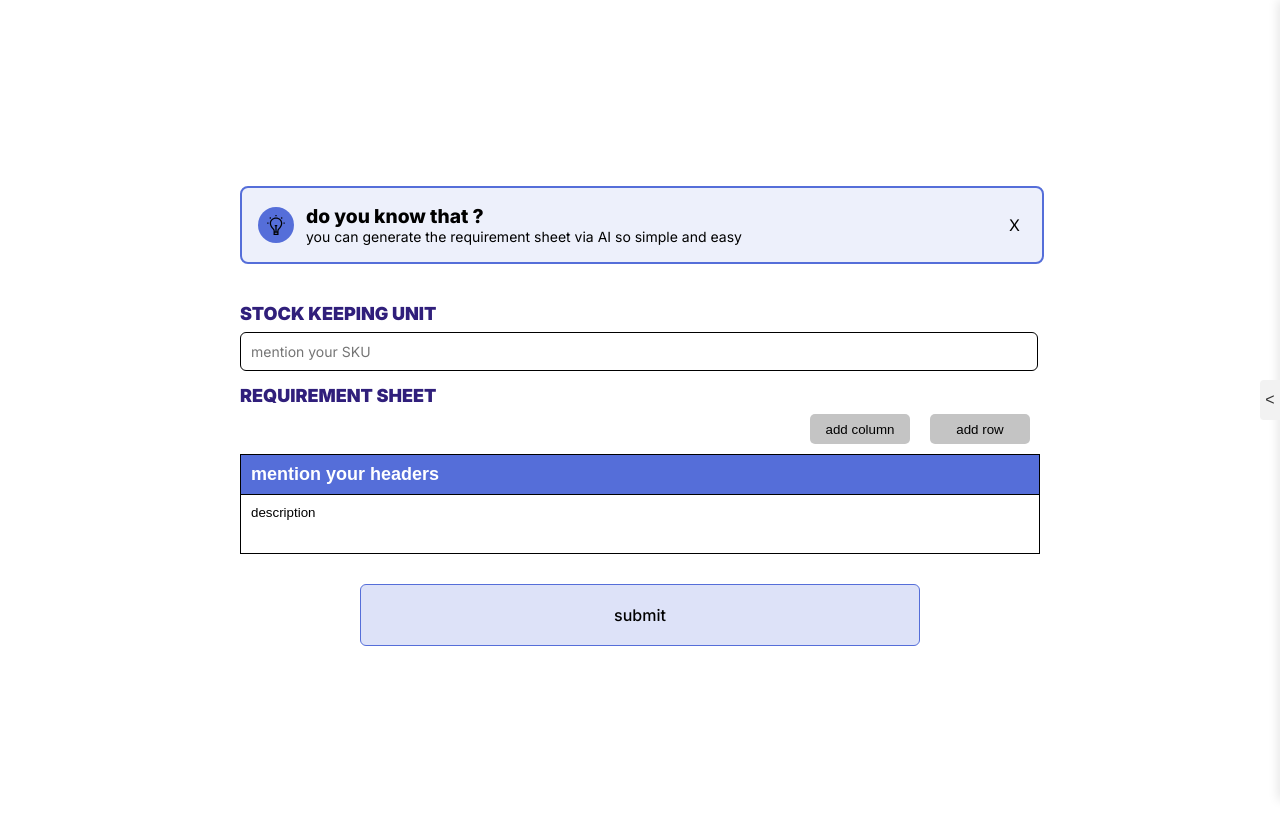
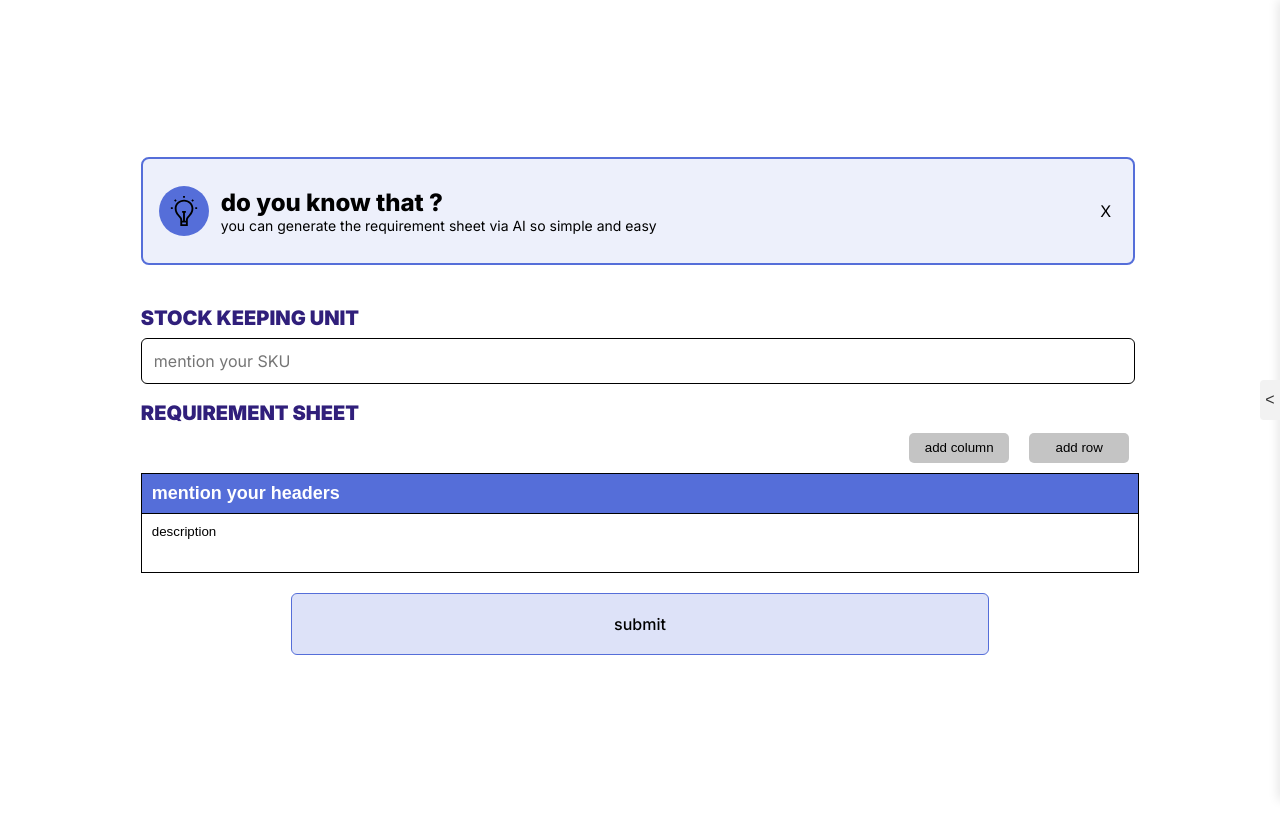
Before and after one commit to Yranshevare/Automate_Product_purchase, a React (Vite) app in the folder React_Frontend/: page /reqSheet/1 in a window 1280 px wide. Built offline with nearby package versions, Linux system fonts and the light colour scheme.

Commit message:
improved css

```diff
--- a/React_Frontend/src/CSS/ReqSheet.css
+++ b/React_Frontend/src/CSS/ReqSheet.css
@@ -16,7 +16,7 @@
   flex: 1;
   height: 100%;
   padding: 20px;
-  max-width: 800px;
+  max-width: 80%;
   margin: 0 auto;
   transition: margin-right 0.3s ease;
 }
@@ -43,7 +43,7 @@
   width: 96%;
   cursor: pointer;
   transition: transform 0.3s ease, opacity 0.3s ease;
-  height: 50px;
+  height: 80px;
 }
 
 .info-banner.closing {
@@ -54,8 +54,8 @@
 .info-icon-container {
   background-color: #556ed9;
   border-radius: 50%;
-  width: 36px;
-  height: 36px;
+  width: 50px;
+  height: 50px;
   display: flex;
   align-items: center;
   justify-content: center;
@@ -63,8 +63,8 @@
 }
 
 .info-icon {
-  width: 20px;
-  height: 20px;
+  width: 30px;
+  height: 30px;
   color: white;
 }
 
@@ -75,7 +75,7 @@
 .info-title {
   font-family: Inter;
   font-weight: 800;
-  font-size: larger;
+  font-size: x-large;
   color: rgba(0, 0, 0, 1);
   margin: 0;
 }
@@ -110,7 +110,7 @@
 .section-title {
   font-family: Inter;
   color: #301f7b;
-  font-size: 18px;
+  font-size: 20px;
   font-weight: 900;
   margin-bottom: 8px;
 }
@@ -118,10 +118,10 @@
 .sku-input {
   font-family: Inter;
   width: 97%;
-  padding: 10px;
+  padding: 12px;
   border: 1px solid #000000;
   border-radius: 6px;
-  font-size: 14px;
+  font-size: 16px;
   outline: none;
 }
 
@@ -138,6 +138,7 @@
 }
 
 .submit-button {
+  margin-top: 10px;
   font-family: Inter;
   width: 70%;
   padding: 20px;
@@ -149,6 +150,12 @@
   font-size: 16px;
   cursor: pointer;
   transition: background-color 0.2s, transform 0.3s ease,scale 0.2s ease;
+}
+.table-submit-but{
+  display: flex;
+  justify-content: center;
+  align-items: center;
+  width: 100%;
 }
 
 .submit-button.closing{
--- a/React_Frontend/src/Component/reqSheet/Chatbox.jsx
+++ b/React_Frontend/src/Component/reqSheet/Chatbox.jsx
@@ -48,21 +48,21 @@ export default function ChatBox({isSidebarOpen,setSidebarOpen,setRequirementText
         try {
 
 
-            // const res = await axios.get(`${server}stepOne/generate/`,{
-            //   params:{message:mes},
-            //   withCredentials: true
-            // })
+            const res = await axios.get(`${server}stepOne/generate/`,{
+              params:{message:mes},
+              withCredentials: true
+            })
 
             setChatbot(true);
             // setMessage(res.data.response);
 
 
-            const mdData = `
-            | Item | Description | Quantity | Unit Price (INR) | Total Price (INR) |
-|---|---|---|---|---|
-| Laptop for Study | Laptop with a minimum of 8GB RAM, 256GB SSD, Intel Core i5 processor, 14-inch display, and a battery life of at least 6 hours.  | 1 | 50,000 | 50,000 |
-| Total Budget (INR) |  |  |  | 50,000 | `
-            const parsedData = ParseData(mdData)
+//             const mdData = `
+//             | Item | Description | Quantity | Unit Price (INR) | Total Price (INR) |
+// |---|---|---|---|---|
+// | Laptop for Study | Laptop with a minimum of 8GB RAM, 256GB SSD, Intel Core i5 processor, 14-inch display, and a battery life of at least 6 hours.  | 1 | 50,000 | 50,000 |
+// | Total Budget (INR) |  |  |  | 50,000 | `
+            const parsedData = ParseData(res.data.response)
             setMessage(parsedData)
             // console.log(res.data)
         } catch (error) {
--- a/React_Frontend/src/Component/reqSheet/EditTable.jsx
+++ b/React_Frontend/src/Component/reqSheet/EditTable.jsx
@@ -2,7 +2,7 @@ import React, { useEffect, useState } from 'react';
 import DeleteRowMenu from './DeleteRowMenu';
 import ColumnMenu from './ColumnMenu';
 
-function EditableTable({tableData}) {
+function EditableTable({tableData,setFinalData}) {
 
   const initialState = {
     headers:["mention your headers"],
@@ -20,8 +20,9 @@ function EditableTable({tableData}) {
   useEffect(() => {
       setData(tableData ||initialState)
   },[tableData])
+
   useEffect(() => {
-      console.log(data,"data")
+      setFinalData(data)
   },[data])
 
 
@@ -61,7 +62,6 @@ function EditableTable({tableData}) {
 
   // function to open the row menu on right click
   const openRowMenu = (idx) => {
-    console.log("row")
     if(isMenuColVisible){
       setMenuColVisible(false)
     }
@@ -116,7 +116,6 @@ function EditableTable({tableData}) {
 
   //function to open columns menu on right click
   const openColMenu = (idx) => {
-    console.log("col")
     if(isMenuVisible){
       setMenuVisible(false)
     }
@@ -253,6 +252,11 @@ useEffect(() => {
         </tbody>
       </table>
     </div>
+      <div className='table-submit-but'>
+        <button type="submit" className={`submit-button `}>
+              submit
+        </button>
+      </div>
     </>
     )
   );
--- a/React_Frontend/src/pages/ReqSheet.jsx
+++ b/React_Frontend/src/pages/ReqSheet.jsx
@@ -14,8 +14,11 @@ const ReqSheet = () => {
   const [requirementText, setRequirementText] = useState("");
   const [isBannerClosing, setIsBannerClosing] = useState(false);
   const [disable , setDisable] = useState(false)
+  const [finalData,setFinalData] = useState()
 
   const {proId} = useParams()
+
+
 
 
   const loadInfo = useCallback(async() => {
@@ -51,20 +54,20 @@ const ReqSheet = () => {
 
   const handleSubmit = useCallback(async(e) => {
     e.preventDefault();
-    if(requirementText === "" || skuValue === ""){
+    if( skuValue === ""){
       alert("please fill all the places")
       return
     }
     try {
-      const res = await axios.post(`${server}stepOne/save/`,{requirementSHeet:requirementText,SKU:skuValue},{withCredentials: true});
-      alert(res.data.message)
-      console.log(res)
+      // const res = await axios.post(`${server}stepOne/save/`,{requirementSHeet:requirementText,SKU:skuValue},{withCredentials: true});
+      // alert(res.data.message)
+      // console.log(res)
+      console.log(JSON.stringify(finalData),"sub")
+      console.log(finalData)
     } catch (error) {
       console.log(error)
     }
-    console.log(requirementText)
-    console.log(skuValue)
-  },[requirementText,skuValue]);
+  },[requirementText,skuValue,finalData]);
 
   return (
     <div className="req-sheet-container">
@@ -89,11 +92,9 @@ const ReqSheet = () => {
               onChange={(e) => setSkuValue(e.target.value)}
             />
             <h2 className="section-title">REQUIREMENT SHEET</h2>
-              <EditableTable tableData={requirementText}/>
+              <EditableTable tableData={requirementText} setFinalData={setFinalData} />
           </div>
-          <button type="submit" className={`submit-button ${isBannerClosing ? "closing" : ""}`}>
-            submit
-          </button>
+
         </form>
       </div>
       {/* Sidebar Toggle Button */}
```
Also changed, not shown: React_Frontend/src/Component/reqSheet/ColumnMenu.jsx (+1 -9 lines), React_Frontend/src/Component/reqSheet/DeleteRowMenu.jsx (+1 -9 lines).
